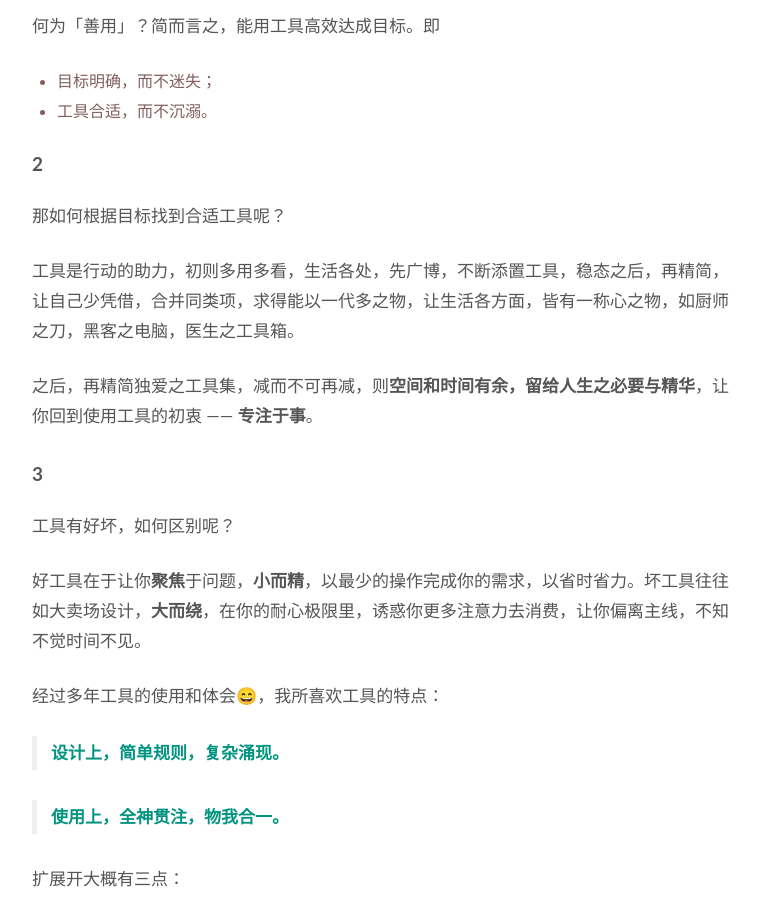
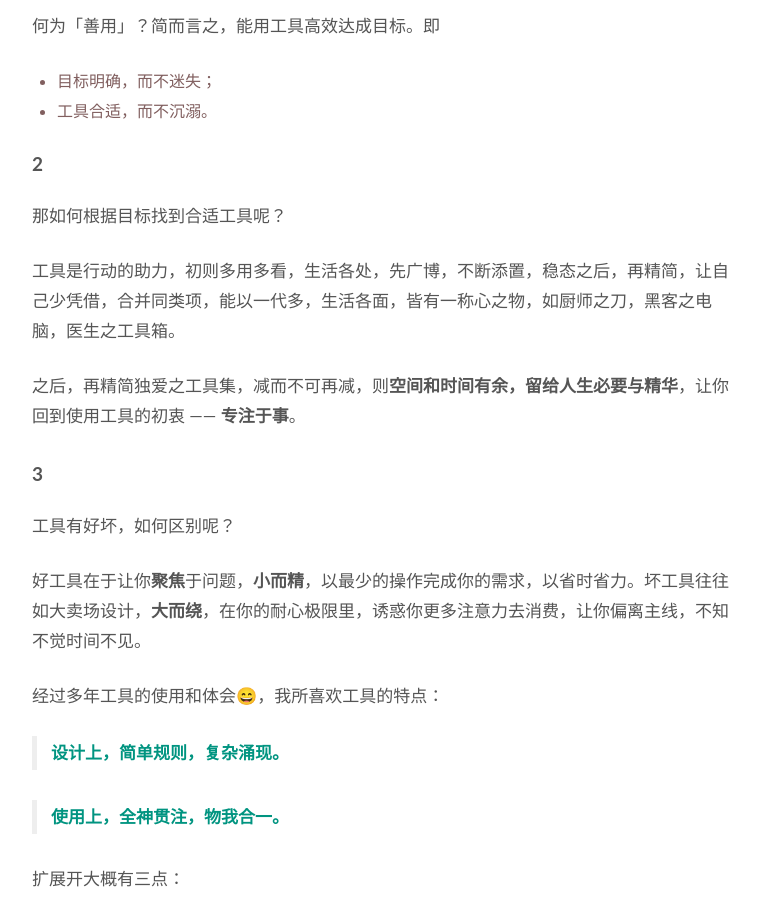
Before and after one commit to WillWang-X/willwang-x.github.io, a Jekyll site: the page built from _posts/2019-03-19-tools.md, in a window 1280 px wide and 900 px high, scrolled down 583 px. Shown: the whole window, without its empty margins (258-1018 px from the left). Built offline with Jekyll 4.4.1, drawn with Linux system fonts in a browser that asks for light colours.

Commit message:
updated tools

```diff
--- a/_posts/2019-03-19-tools.md
+++ b/_posts/2019-03-19-tools.md
@@ -34,9 +34,9 @@ published: true
 
 那如何根据目标找到合适工具呢？
 
-工具是行动的助力，初则多用多看，生活各处，先广博，不断添置工具，稳态之后，再精简，让自己少凭借，合并同类项，求得能以一代多之物，让生活各方面，皆有一称心之物，如厨师之刀，黑客之电脑，医生之工具箱。
+工具是行动的助力，初则多用多看，生活各处，先广博，不断添置，稳态之后，再精简，让自己少凭借，合并同类项，能以一代多，生活各面，皆有一称心之物，如厨师之刀，黑客之电脑，医生之工具箱。
 
-之后，再精简独爱之工具集，减而不可再减，则**空间和时间有余，留给人生之必要与精华**，让你回到使用工具的初衷 —— **专注于事**。
+之后，再精简独爱之工具集，减而不可再减，则**空间和时间有余，留给人生必要与精华**，让你回到使用工具的初衷 —— **专注于事**。
 
 ## 3
 
```
